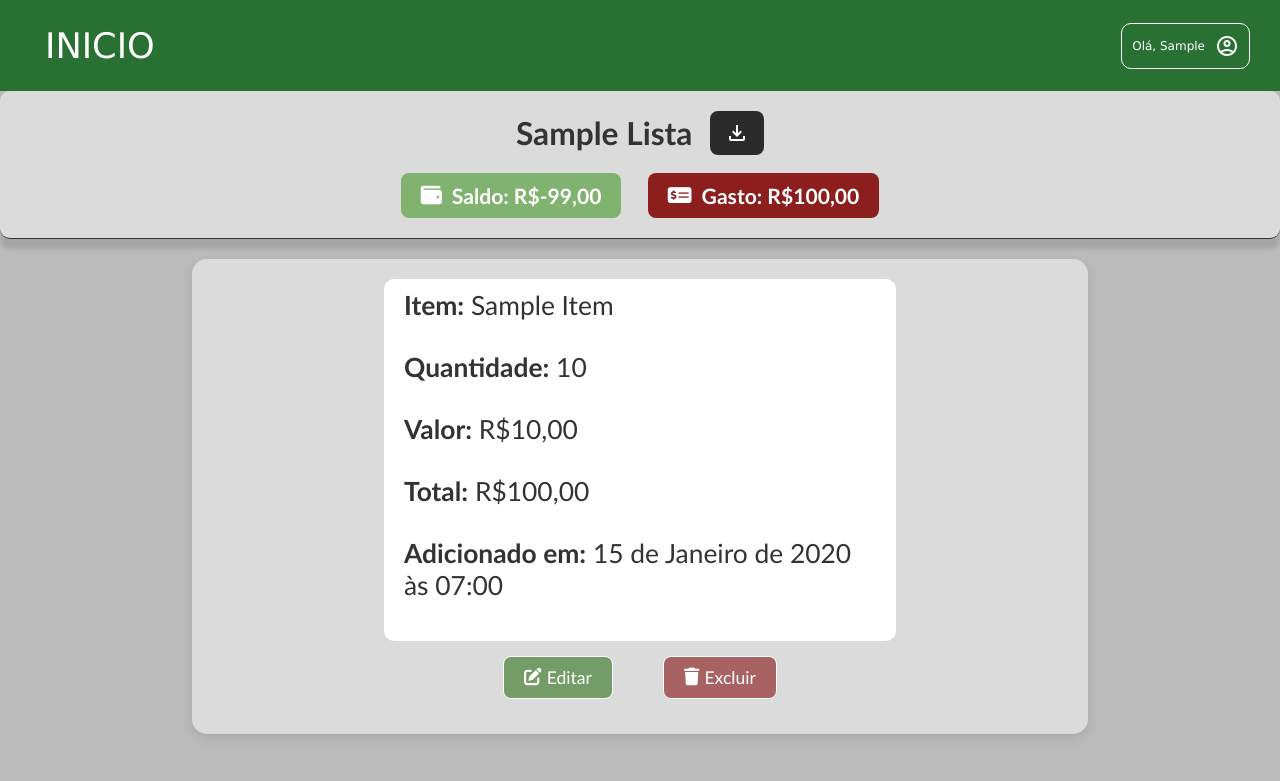
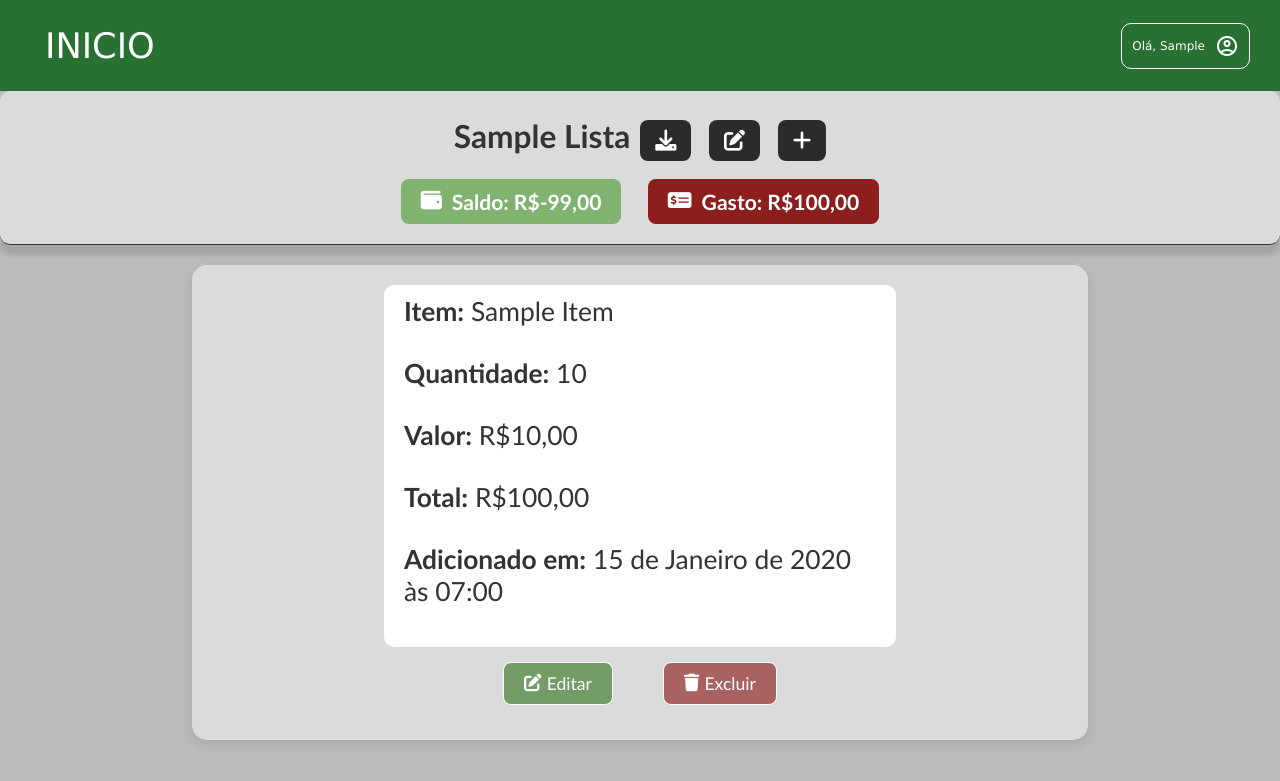
Before and after one commit to MoisesAvilar/gerenciamento_financeiro, a Django app: page /listas/1/item/ in a window 1280 px wide. Shown: the top 781 px of the page. Run offline with Django 4.2, Linux system fonts and the light colour scheme; a user stored in the database is signed in; tables that the repository leaves empty hold one stand-in row (values such as "Sample post").

Commit message:
improved layout and usability

```diff
--- a/core/settings.py
+++ b/core/settings.py
@@ -51,7 +51,7 @@ ROOT_URLCONF = 'core.urls'
 TEMPLATES = [
     {
         'BACKEND': 'django.template.backends.django.DjangoTemplates',
-        'DIRS': ['gerenciamento_financeiro/core/templates'],
+        'DIRS': ['gerenciamenoto_financeiro/core/templates'],
         'APP_DIRS': True,
         'OPTIONS': {
             'context_processors': [
--- a/core/templates/base.html
+++ b/core/templates/base.html
@@ -1,10 +1,11 @@
 <!DOCTYPE html>
 <html lang="pt-br">
   <head>
+    {% block head %}
     <meta charset="UTF-8" />
     <meta name="viewport" content="width=device-width, initial-scale=1.0" />
-    {% block head %} {% endblock %}
     <title>{% block title %}{% endblock %}</title>
+    {% endblock %}
     {% load static %}
     <link rel="shortcut icon" href="{% static 'favicon.ico' %}" type="image/x-icon" />
     <script src="{% static 'logout.js' %}"></script>
--- a/cria_lista/templates/cria_lista/_delete.html
+++ b/cria_lista/templates/cria_lista/_delete.html
@@ -3,8 +3,10 @@
       <span class="close" onclick="closePopup()"><i class="fas fa-close"></i></span>
       {% if itens %}
         <h1>Deseja excluir o item <br> <strong id="item-name" style="color: #287133;"></strong>?</h1>
+      {% elif listas %}
+        <h1>Deseja excluir a lista <br> <strong id="lista-name" style="color: #287133;"></strong>?</h1>
       {% else %}
-        <h1>Deseja excluir a lista <br> <strong id="lista-name" style="color: #287133;"></strong>?</h1>
+        <h1>Deseja excluir esse registro de renda extra?</h1>
       {% endif %}
       <p>Essa ação não pode ser revertida.</p>
       <div class="popup-buttons">
--- a/cria_lista/templates/cria_lista/index.html
+++ b/cria_lista/templates/cria_lista/index.html
@@ -67,5 +67,6 @@
       </p>
     </section>
   </div>
+</div>
 </main>
 {% endblock %}
--- a/cria_lista/templates/cria_lista/itens.html
+++ b/cria_lista/templates/cria_lista/itens.html
@@ -11,9 +11,13 @@
 <div class="header">
   <div class="infoList">
     <h2 class="title">{{ lista.nome.title }}</h2>
-    <a href="{% url 'cria_lista:export_to_excel' id_lista=lista.id %}" title="Exportar {{ lista.nome.title }} para Excel">
-      <span class="material-symbols-outlined">download</span>
-    </a>
+    <div class="icons">
+      <a href="{% url 'cria_lista:export_to_excel' id_lista=lista.id %}" title="Exportar {{ lista.nome.title }} para Excel">
+        <i class="fas fa-download"></i>
+      </a>
+      <a href="{% url 'cria_lista:editar_lista' id_lista=lista.id %}" title="Editar lista"><i class="fas fa-edit"></i></a>
+      <a href="{% url 'cria_lista:cadastrar_itens' id_lista=lista.id %}" title="Adicionar item"><i class="fas fa-add"></i></a>
+    </div>
   </div>
   <div class="valoresLista">
     <p class="diferenca">
@@ -48,8 +52,9 @@
 <div class="no-items">
   <h2>Nenhum item cadastrado</h2>
   <a href="{% url 'cria_lista:cadastrar_itens' id_lista=lista.id %}">
-    <span class="material-symbols-outlined">add</span> Cadastrar itens
+    <i class="fas fa-add"></i>Cadastrar itens
   </a>
 </div>
 {% endif %}
+
 {% endblock %}
--- a/cria_lista/templates/cria_lista/listas.html
+++ b/cria_lista/templates/cria_lista/listas.html
@@ -50,7 +50,7 @@
 {% endif %} {% else %}
 <div class="no-list">
   <h2>Nenhuma lista criada</h2>
-  <a href="{% url 'cria_lista:nova_lista' %}">Crie sua primeira lista aqui</a>
+  <a href="{% url 'cria_lista:nova_lista' %}"><i class="fas fa-add"></i>Crie sua primeira lista aqui</a>
 </div>
 {% endif %}
 {% endblock %}
--- a/cria_lista/views.py
+++ b/cria_lista/views.py
@@ -151,7 +151,6 @@ class EditarItem(generic.UpdateView):
 @method_decorator(login_required(login_url='accounts:login'), name='dispatch')
 class DeletarItem(generic.DeleteView):
     model = Item
-    template_name = 'cria_lista/deletar_item.html'
     context_object_name = 'item'
 
     def get(self, request, id_lista, id_item):
@@ -168,7 +167,6 @@ class DeletarItem(generic.DeleteView):
 @method_decorator(login_required(login_url='accounts:login'), name='dispatch')
 class DeletarLista(generic.DeleteView):
     model = Lista
-    template_name = 'cria_lista/deletar_lista.html'
     context_object_name = 'lista'
     pk_url_kwarg = 'id_lista'
 
--- a/earning/urls.py
+++ b/earning/urls.py
@@ -4,7 +4,8 @@ from earning import views
 app_name = 'earning'
 
 urlpatterns = [
-    path('registrar-ganhos/', views.EarningRegisterView.as_view(), name='earning'),
-    path('ver-ganhos/', views.EarningList.as_view(), name='earning_list'),
-    path('ganhos/editar-ganhos/<int:id_earning>/', views.EarningUpdate.as_view(), name='earning_update'),
+    path('registrar/', views.EarningRegisterView.as_view(), name='earning'),
+    path('ganhos/', views.EarningList.as_view(), name='earning_list'),
+    path('ganhos/editar/<int:id_earning>/', views.EarningUpdate.as_view(), name='earning_update'),
+    path('ganhos/deletar/<int:id_earning>/', views.EarningDelete.as_view(), name='earning_delete'),
 ]
--- a/static/css/index_style.css
+++ b/static/css/index_style.css
@@ -6,6 +6,7 @@ h1 {
   text-align: center;
   margin-bottom: 20px;
 }
+
 .menu {
   position: absolute;
   background-color: var(--cor-terciaria);
@@ -62,7 +63,7 @@ section {
 section:hover {
   transform: scale(1.05);
   transition: transform 0.3s ease;
-    box-shadow: 0 8px 16px rgba(0, 0, 0, 0.2)
+  box-shadow: 0 8px 16px rgba(0, 0, 0, 0.2);
 }
 
 section h2 {
@@ -108,7 +109,7 @@ section a:hover {
   }
 
   p {
-        max-width:  60%;
+    max-width: 60%;
     text-align: center;
     margin: 0 auto;
   }
--- a/static/css/input_style.css
+++ b/static/css/input_style.css
@@ -22,6 +22,8 @@ legend {
   font-weight: bold;
   font-size: 1.3em;
   padding: 0px 15px;
+  margin-bottom: 1em;
+
 }
 
 #title {
--- a/static/css/item_view_style.css
+++ b/static/css/item_view_style.css
@@ -17,12 +17,6 @@
   z-index: 10;
 }
 
-.infoList {
-  display: flex;
-  justify-content: space-between;
-  align-items: center;
-  gap: 1em;
-}
 
 .title {
   font-size: 1.8em;
@@ -30,7 +24,21 @@
   color: var(--cor-texto);
 }
 
-.header a {
+.infoList {
+  display: flex;
+  flex-direction: column;
+  align-items: center;
+  flex: 1;
+}
+
+.infoList .icons {
+  display: flex;
+  gap: 1em;
+  justify-content: center;
+  margin-top: .5em;
+}
+
+.icons a {
   display: flex;
   align-items: center;
   font-size: 1.2em;
@@ -42,11 +50,7 @@
   transition: background-color 0.3s ease, transform 0.2s ease;
 }
 
-.header a span.material-symbols-outlined {
-  margin: 0 auto;
-}
-
-.header a:hover {
+.icons a:hover {
   background-color: var(--cor-verde);
   transform: scale(1.05);
 }
@@ -334,3 +338,13 @@ button:hover {
     transform: translate(0, 0);
   }
 }
+
+@media only screen and (min-width: 1200px) {
+  .infoList {
+    flex-direction: row;
+  }
+
+  .icons {
+    margin-left: 10px;
+  }
+}
--- a/static/js/openPopup.js
+++ b/static/js/openPopup.js
@@ -1,6 +1,7 @@
 function openPopup(button) {
     var itemId = button.getAttribute("data-item-id");
     var listaId = button.getAttribute("data-lista-id");
+    var earningId = button.getAttribute('data-earning-id');
     var itemName = "";
     var listaName = "";
 
@@ -18,6 +19,11 @@ function openPopup(button) {
         var actionUrl = `${listaId}/deletar/`;
         form.setAttribute("action", actionUrl);
         document.getElementById("lista-name").innerText = listaName;
+    } else if (earningId) {
+        var form = document.getElementById("delete-form");
+        var actionUrl = `deletar/${earningId}/`;
+        form.setAttribute('action', actionUrl);
+        document.getElementById('item-name');
     }
 
     document.getElementById("popup").style.display = "block";
```
Also changed, not shown: earning/templates/earning/ganhos.html (added, +41 -0 lines), earning/templates/earning/ver_ganhos.html (deleted, +0 -40 lines), earning/views.py (+18 -4 lines), earning/templates/earning/editar.html (renamed from earning/templates/earning/edit_ganhos.html), earning/templates/earning/registrar.html (renamed from earning/templates/earning/registrar_ganhos.html), static/css/base.css (line endings or trailing spaces). Lines whose indentation alone changed are shown as unchanged.
